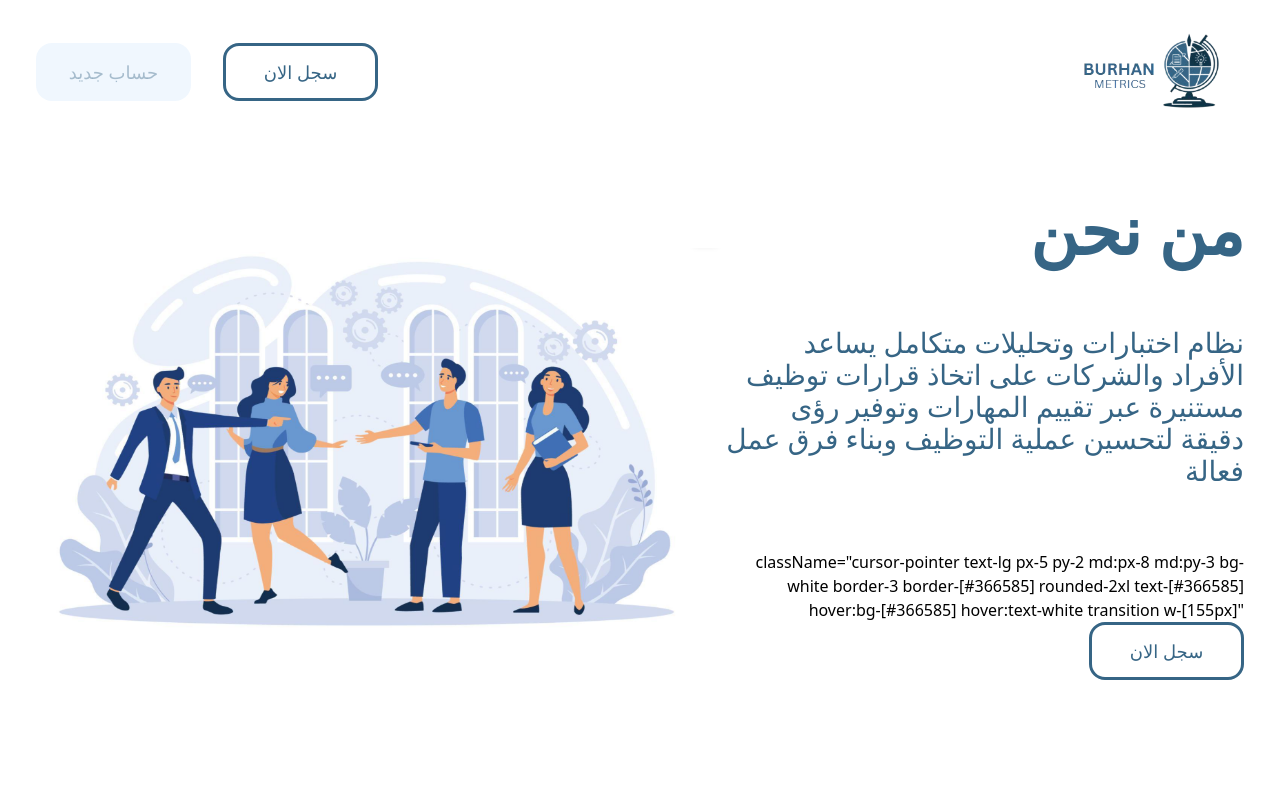
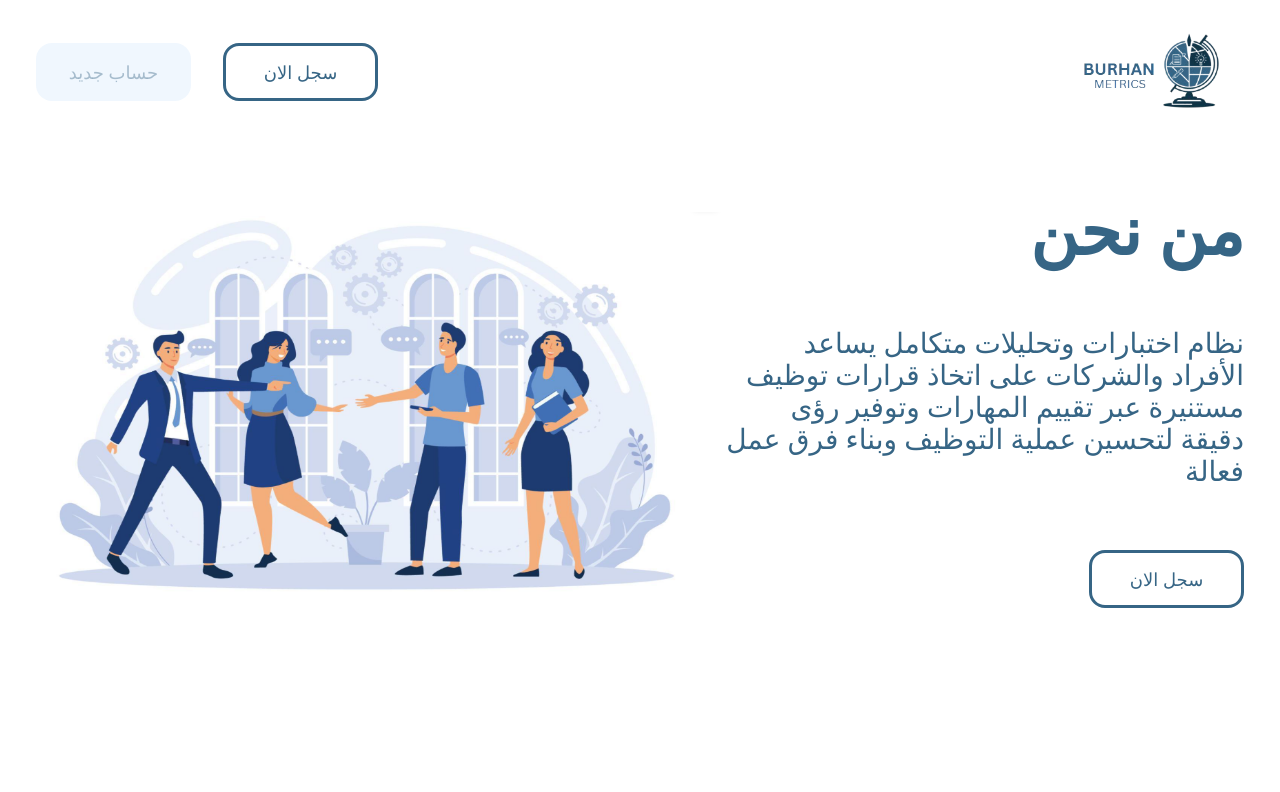
Before and after one commit to OppoTrain/burhanmetrics, a Next.js app: page / in a window 1280 px wide. Shown: the top 792 px of the page. Built offline with nearby package versions, Linux system fonts and the light colour scheme.

Commit message:
refactor(app): delete unused class

```diff
--- a/src/app/components/Hero.tsx
+++ b/src/app/components/Hero.tsx
@@ -22,7 +22,6 @@ const Hero = () => {
                     اتخاذ قرارات توظيف مستنيرة عبر تقييم المهارات وتوفير رؤى
                     دقيقة لتحسين عملية التوظيف وبناء فرق عمل فعالة
                 </p>
-                    className="cursor-pointer text-lg px-5 py-2 md:px-8 md:py-3 bg-white border-3 border-[#366585] rounded-2xl text-[#366585] hover:bg-[#366585] hover:text-white transition w-[155px]"
                 <Link href={"/#register"}>
                     <button className="cursor-pointer text-lg px-5 py-2 md:px-8 md:py-3 bg-white border-3 border-[#366585] rounded-2xl text-[#366585] hover:bg-[#366585] hover:text-white transition w-[155px]">
                         سجل الان
```
